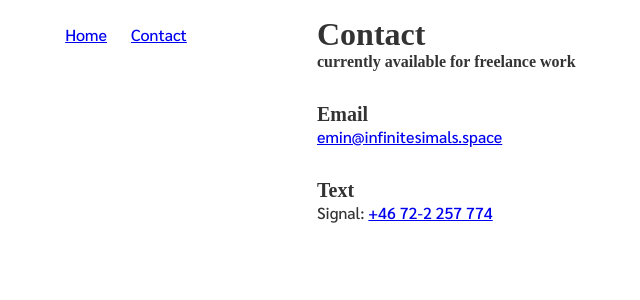
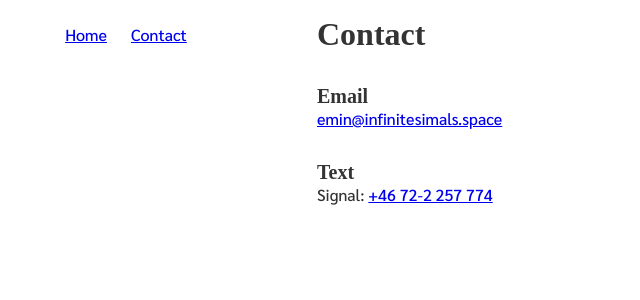
Before and after one commit to eminx/infinitesimals.space, a React (Create React App) app: page /contact in a window 1280 px wide. Shown: the top 300 px of the page, without its empty margins (34-674 px from the left). Built offline with nearby package versions, Linux system fonts and the light colour scheme.

Commit message:
not available

```diff
--- a/src/pages/Contact.js
+++ b/src/pages/Contact.js
@@ -11,9 +11,9 @@ class Contact extends Component {
       <div>
         <Box p={3}>
           <Heading fontSize={[4, 5]}>Contact</Heading>
-          <Heading fontSize={[1, 2]}>
+          {/* <Heading fontSize={[1, 2]}>
             currently available for freelance work
-          </Heading>
+          </Heading> */}
         </Box>
         <Box p={3}>
           <Heading fontSize={[2, 3]}>Email</Heading>
```
